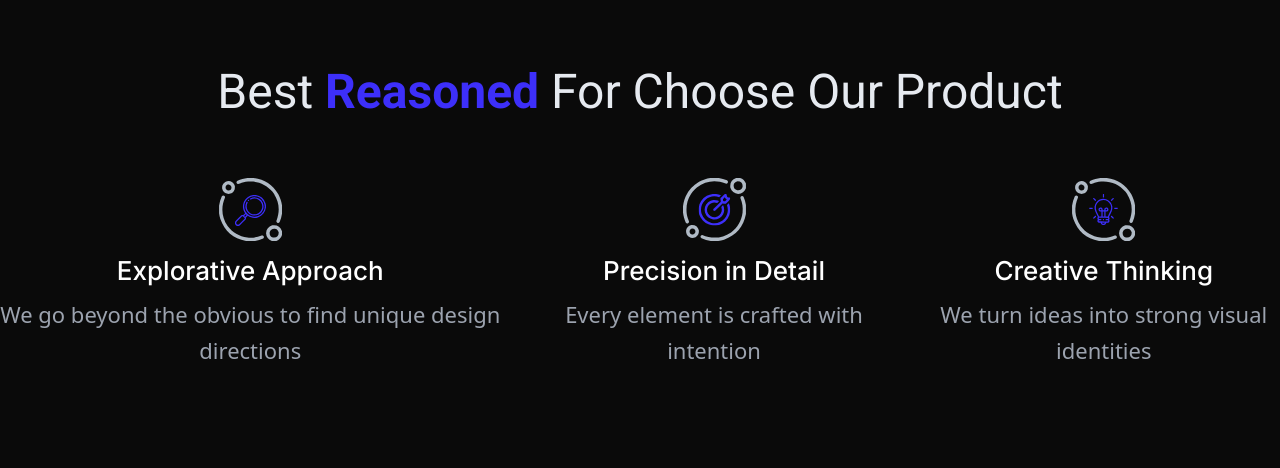
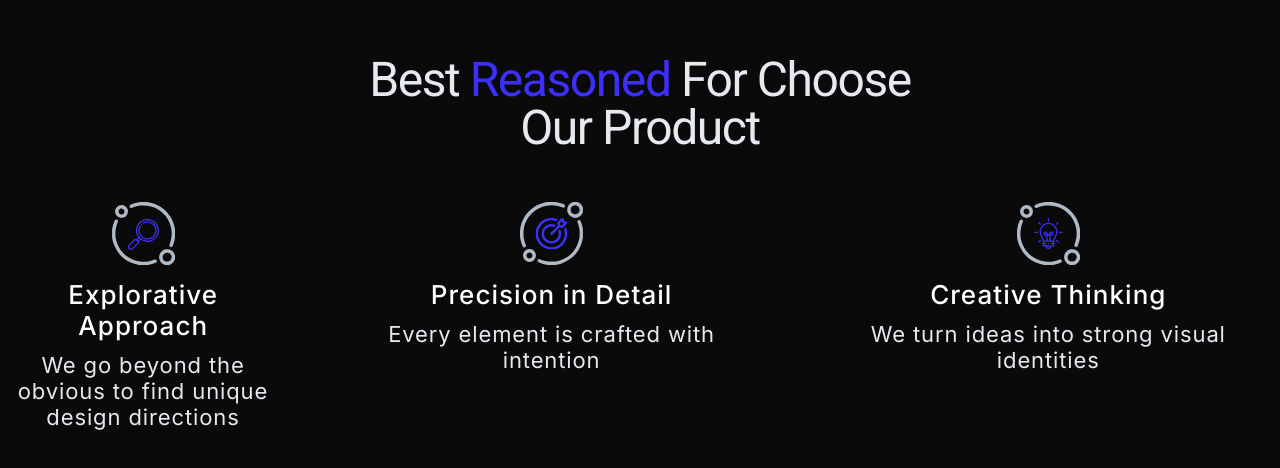
Before and after one commit to leumastrycode/Spacetrek-Collective, a Next.js app: page / in a window 1280 px wide. Shown: the part 4632-5100 px from the top of the page. Built offline with nearby package versions, Linux system fonts and the light colour scheme.

Commit message:
Perbaiki font dan tambah asset

```diff
--- a/components/sections/Reason.tsx
+++ b/components/sections/Reason.tsx
@@ -1,27 +1,35 @@
 import Reason1 from "@/assets-svgr/asset-reason1.svg";
 import Reason2 from "@/assets-svgr/asset-reason2.svg";
 import Reason3 from "@/assets-svgr/asset-reason3.svg";
+import Reason4 from "@/assets-svgr/asset-reason4.svg";
 
+/* Yang kurang :
+1. background
+2. star
+3. biar di tengah tengah
+ */
 export default function Reason() {
     return(
         <section id="reason">
 
             <div>
             <div className="mb-[50px]">
-            <h2 className="font-light text-center font-roboto text-[#E6EAF0] text-[48px]">Best
-                <span className="font-bold text-center font-roboto text-[#3D2FFA] text-[48px]"> Reasoned </span>
-            For Choose Our Product</h2>
+           {/* ketika diberi w dan h malah ke pinggir */}
+            <h2 className="font-light font-roboto font-normal text-[48px] leading-[100%] tracking-[-0.03em] text-center text-[#E6EAF0]">Best
+                <span className="text-[#3D2FFA]"> Reasoned </span>
+            For Choose <br /> Our Product</h2>
             </div>
 
-            <div className="flex justify-center gap-[50px] text-center item-start flex-row">
+            <div className="flex justify-center gap-[50px] text-center items-start flex-row">
             <div className="mb-[10px]">
                 <div className="flex justify-center mb-[15px]">
                 <div className="w-[63px] h-[63px]">
                 <Reason1 />
                 </div>
                 </div>
-            <h6 className="font-inter text-[26px] font-medium leading-[119%] tracking-[4%] align-left align-middle mb-[10px]">Explorative Approach</h6>
-            <p className="text-gray-400 text-[22px] leading-relaxed">We go beyond the obvious to find unique design directions</p>
+            {/*kalau diberi w dan h malah mepet keatas*/}
+            <h6 className="font-inter font-medium text-[26px] leading-[119%] tracking-[0.04em] text-center text-[#FFFFFF] mb-[10px] ">Explorative Approach</h6> {/*mb itu untuk apa*/}
+            <p className="w-[286px] h-[78px] font-inter font-normal text-[22px] leading-[119%] tracking-[0.04em] text-center text-[#E6EAF0]">We go beyond the obvious to find unique design directions</p>
             </div>
             <div className="mb-[10px]">
                 <div className="flex justify-center mb-[15px]">
@@ -29,8 +37,8 @@ export default function Reason() {
                 <Reason2 />
                 </div>
                 </div>
-            <h6 className="font-inter text-[26px] font-medium leading-[119%] tracking-[4%] align-left align-middle mb-[10px]">Precision in Detail</h6>
-            <p className="text-gray-400 text-[22px] leading-relaxed">Every element is crafted with intention</p>
+            <h6 className="font-inter font-medium text-[26px] leading-[119%] tracking-[0.04em] text-center text-[#FFFFFF] mb-[10px]">Precision in Detail</h6>
+            <p className="font-inter font-normal text-[22px] leading-[119%] tracking-[0.04em] text-center text-[#E6EAF0]">Every element is crafted with intention</p>
             </div>
             <div className="mb-[10px]">
                 <div className="flex justify-center mb-[15px]">
@@ -38,8 +46,8 @@ export default function Reason() {
                 <Reason3 />
                 </div>
                 </div>
-            <h6 className="font-inter text-[26px] font-medium leading-[119%] tracking-[4%] align-left align-middle mb-[10px]">Creative Thinking</h6>
-            <p className="text-gray-400 text-[22px] leading-relaxed">We turn ideas into strong visual identities</p>
+            <h6 className="font-inter font-medium text-[26px] leading-[119%] tracking-[0.04em] text-center text-[#FFFFFF] mb-[10px]">Creative Thinking</h6>
+            <p className="font-inter font-normal text-[22px] leading-[119%] tracking-[0.04em] text-center text-[#E6EAF0]">We turn ideas into strong visual identities</p>
             </div>
             </div>
             </div>
```
Also changed, not shown: assets-svgr/asset-reason4.svg (added), 1 other file (tests, documents, lock files or other folders).
